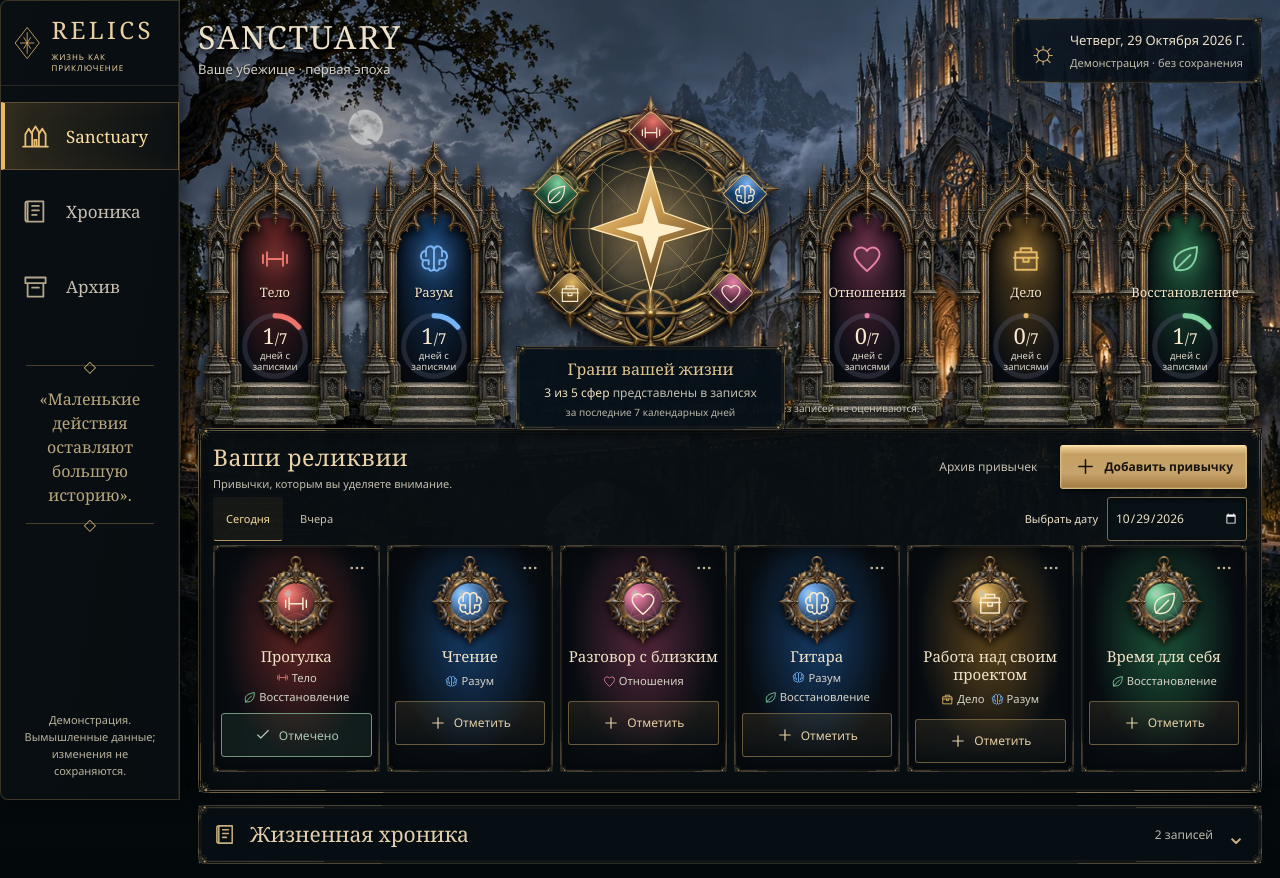
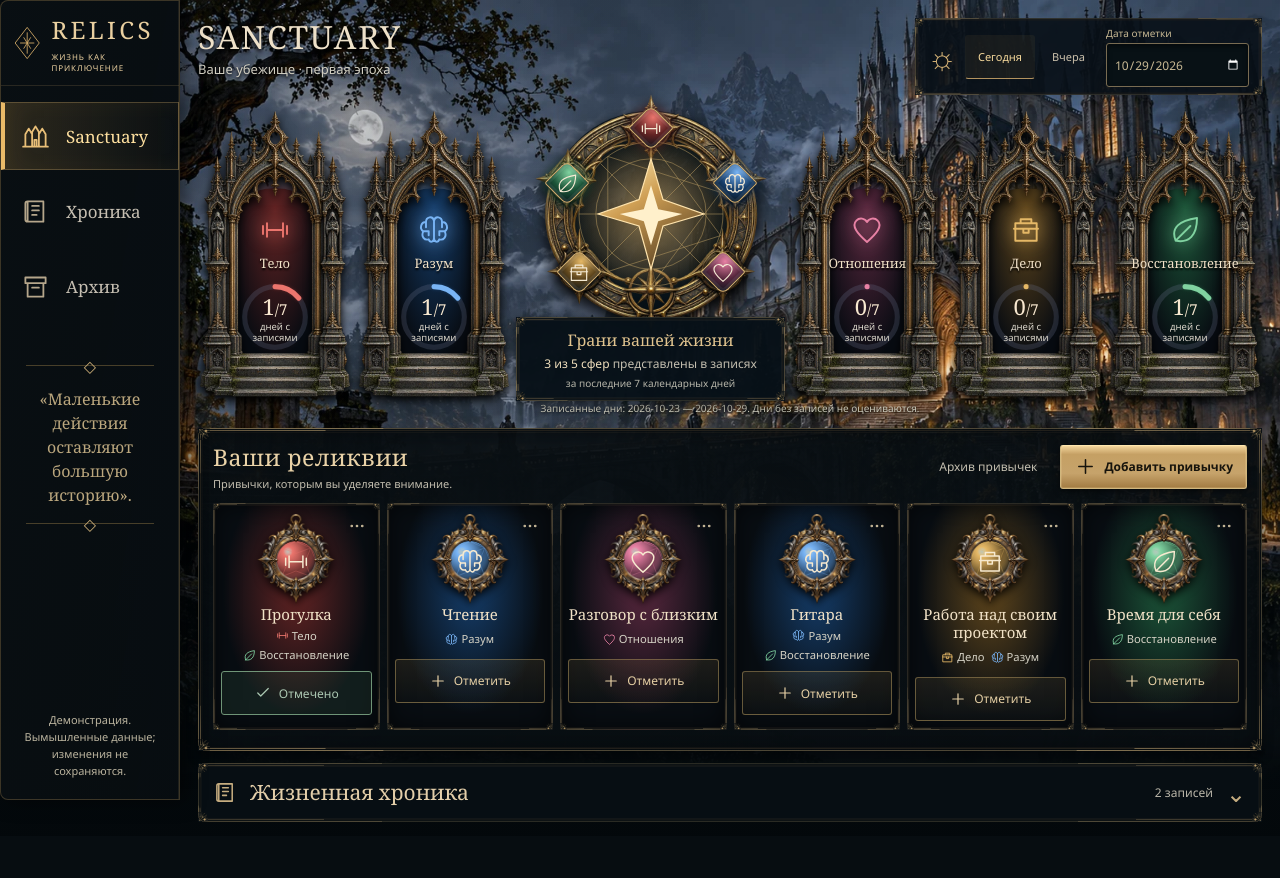
Before and after one commit to Maximus1978/Relics, a React (Vite) app: page / in a window 1280 px wide. After the commit the page ends 836 px from the top, so only its background shows below. Built offline with nearby package versions, Linux system fonts and the light colour scheme.

Commit message:
fix(ui): fit shrine caption and Chronicle into desktop viewport

```diff
--- a/src/App.tsx
+++ b/src/App.tsx
@@ -3,7 +3,7 @@ import { localDay } from './domain/activity';
 import { recentActivity } from './domain/recentActivity';
 import { useRelicsModel } from './application/useRelicsModel';
 import HabitForm from './components/HabitForm';
-import { displayDay } from './ui/dates';
+import { yesterday } from './ui/dates';
 import SphereInstallation from './ui/sanctuary/SphereInstallation';
 import RelicInventory from './ui/sanctuary/RelicInventory';
 import Chronicle from './ui/sanctuary/Chronicle';
@@ -42,7 +42,12 @@ export default function App() {
       <p className={model.native ? 'rail-status' : 'preview-notice'}>{model.native ? 'Локально · офлайн' : 'Демонстрация. Вымышленные данные; изменения не сохраняются.'}</p>
     </aside>
     <main className="sanctuary-main" id="main-content">
-      <header className="world-heading"><div><h1>Sanctuary</h1><p>Ваше убежище · первая эпоха</p></div><div className="world-heading__date"><span className="world-heading__sun" aria-hidden="true">☼</span><span>{displayDay(model.day)}<small>{model.native ? 'Локально · в своём ритме' : 'Демонстрация · без сохранения'}</small></span></div></header>
+      <header className="world-heading"><div><h1>Sanctuary</h1><p>Ваше убежище · первая эпоха</p></div>
+        <div className="world-heading__date"><span className="world-heading__sun" aria-hidden="true">☼</span><div className="date-shortcuts" role="group" aria-label="Быстрый выбор даты">
+          <button aria-pressed={model.day === localDay()} disabled={model.busy || model.managingHabit} onClick={() => model.setDay(localDay())}>Сегодня</button>
+          <button aria-pressed={model.day === yesterday()} disabled={model.busy || model.managingHabit} onClick={() => model.setDay(yesterday())}>Вчера</button></div>
+          <label>Дата отметки<input type="date" value={model.day} max={localDay()} disabled={model.busy || model.managingHabit} onChange={event => model.setDay(event.target.value)} /></label></div>
+      </header>
       <SphereInstallation observation={observation} />
       <RelicInventory model={model} />
       <Chronicle model={model} open={journalOpen} onToggle={setJournalOpen} reference={journal} />
--- a/src/ui/sanctuary/RelicInventory.tsx
+++ b/src/ui/sanctuary/RelicInventory.tsx
@@ -1,7 +1,5 @@
 import { spheres } from '../../domain/activity';
 import type { RelicsModel } from '../../application/useRelicsModel';
-import { localDay } from '../../domain/activity';
-import { yesterday } from '../dates';
 import HabitActions from '../../components/HabitActions';
 import SphereIcon from '../../components/SphereIcon';
 import RelicArt from './RelicArt';
@@ -15,11 +13,6 @@ export default function RelicInventory({ model }: { model: RelicsModel }) {
       <div className="inventory-heading__actions"><button className="button-quiet" ref={model.archiveToggle} onClick={model.toggleArchive} disabled={model.busy || model.managingHabit}>
         {model.showArchived ? 'Активные' : 'Архив привычек'}</button>
         <button className="button-primary" ref={model.addHabitButton} onClick={model.beginCreate} disabled={!model.canSave || model.busy || model.managingHabit} aria-haspopup="dialog"><ShellIcon kind="plus" />Добавить привычку</button></div>
-    </div>
-    <div className="inventory-date"><div className="date-shortcuts" role="group" aria-label="Быстрый выбор даты">
-      <button aria-pressed={model.day === localDay()} disabled={model.busy || model.managingHabit} onClick={() => model.setDay(localDay())}>Сегодня</button>
-      <button aria-pressed={model.day === yesterday()} disabled={model.busy || model.managingHabit} onClick={() => model.setDay(yesterday())}>Вчера</button></div>
-      <label>Выбрать дату<input type="date" value={model.day} max={localDay()} disabled={model.busy || model.managingHabit} onChange={event => model.setDay(event.target.value)} /></label>
     </div>
     {!model.visibleHabits.length && <p className="inventory-empty">{model.showArchived ? 'В архиве пока нет привычек.' : 'Добавьте привычку, когда будет удобно.'}</p>}
     <ul className="relic-grid" id="habit-list">{model.visibleHabits.map(habit => {
--- a/src/ui/sanctuary/installation.css
+++ b/src/ui/sanctuary/installation.css
@@ -13,7 +13,7 @@
 .recorded-ring > span { position: absolute; inset: 0; display: flex; align-items: center; justify-content: center; flex-direction: column; text-align: center; }
 .recorded-ring strong { color: #f8e8d0; font: 22px var(--font-display); } .recorded-ring small { font-size: 15px; } .recorded-ring em { width: 64px; color: #ddd8cc; font: normal 9.5px/1.2 var(--font-ui); }
 .balance-center { grid-column: 3; grid-row: 1; align-self: center; position: relative; z-index: 2; min-width: 0; display: flex; flex-direction: column; align-items: center; }
-.balance-wheel { width: min(100%, 318px); aspect-ratio: 1; position: relative; isolation: isolate; margin-bottom: -17px; filter: drop-shadow(0 5px 8px #000); }
+.balance-wheel { width: min(100%, 270px); aspect-ratio: 1; position: relative; isolation: isolate; margin-bottom: -17px; filter: drop-shadow(0 5px 8px #000); }
 .balance-wheel::before { content: ''; position: absolute; inset: 7%; background: radial-gradient(ellipse, #b0874540, #07131ade 58%, #03090ddb); border-radius: 50%; z-index: -1; }
 .balance-wheel__frame, .balance-wheel__geometry { position: absolute; inset: 0; width: 100%; height: 100%; pointer-events: none; }
 .balance-wheel__geometry { z-index: 1; }
@@ -23,7 +23,7 @@
 .balance-caption { position: relative; width: 100%; padding: 11px 9px 10px; text-align: center; background: #071017f5; border: 1px solid #aa8b55; border-image: var(--panel-art) 24 / 10px / 0 stretch; box-shadow: 0 3px 8px #0008; }
 .balance-caption h2 { color: #e1c48f; font-size: 17px; margin-bottom: 4px; } .balance-caption p { font-size: 12px; } .balance-caption p strong { font-weight: 500; color: #f0dfbd; } .balance-caption > span { display: block; font-size: 10px; color: #b7b6aa; margin-top: 3px; }
 .observation-period { position: absolute; left: 0; right: 0; bottom: 0; text-align: center; font-size: 10px; color: #c8c7b8; text-shadow: 0 1px 3px #000; }
-@media (max-width: 1300px) { .world-installation { height: 322px; grid-template-columns: repeat(2, minmax(0, 1fr)) minmax(240px, 1.75fr) repeat(3, minmax(0, 1fr)); } .sphere-shrine { height: 292px; } .sphere-shrine__content { gap: 8px; } .sphere-shrine__symbol, .sphere-shrine__symbol .line-icon { height: 32px; width: 32px; } .recorded-ring { width: 74px; height: 74px; } .sphere-shrine h2 { font-size: 13px; } .balance-caption h2 { font-size: 16px; } }
+@media (max-width: 1300px) { .balance-wheel { max-width: 240px; } .world-installation { height: 322px; grid-template-columns: repeat(2, minmax(0, 1fr)) minmax(240px, 1.75fr) repeat(3, minmax(0, 1fr)); } .sphere-shrine { height: 292px; } .sphere-shrine__content { gap: 8px; } .sphere-shrine__symbol, .sphere-shrine__symbol .line-icon { height: 32px; width: 32px; } .recorded-ring { width: 74px; height: 74px; } .sphere-shrine h2 { font-size: 13px; } .balance-caption h2 { font-size: 16px; } }
 @media (max-width: 1100px) { .world-installation { height: 302px; gap: 2px; grid-template-columns: repeat(2, minmax(0, 1fr)) minmax(215px, 1.7fr) repeat(3, minmax(0, 1fr)); } .sphere-shrine { height: 275px; } .sphere-shrine__content { top: 35%; gap: 6px; } .sphere-shrine h2 { font-size: 12px; } .recorded-ring { width: 68px; height: 68px; } .balance-caption p { font-size: 11px; } }
 @media (max-width: 760px) { .world-installation { height: auto; padding: 0 0 28px; gap: 5px 10px; grid-template-columns: repeat(2, minmax(0, 1fr)); align-items: start; }
   .balance-center { grid-column: 1 / -1; grid-row: 1; padding-bottom: 7px; } .balance-wheel { width: 200px; margin-bottom: -12px; } .balance-caption { width: 260px; padding: 8px; } .balance-caption h2 { font-size: 15px; } .balance-caption p { font-size: 11px; }
--- a/src/ui/sanctuary/inventory.css
+++ b/src/ui/sanctuary/inventory.css
@@ -4,13 +4,10 @@
 .inventory-heading p { font-size: 11px; margin-top: 3px; }
 .inventory-heading__actions { display: flex; gap: 9px; }
 .inventory-heading__actions button { font-size: 12px; }
-.inventory-date { display: flex; align-items: center; justify-content: space-between; gap: 10px; min-height: 52px; font-size: 11px; }
 .date-shortcuts { display: flex; gap: 4px; }
 .date-shortcuts button { min-height: 44px; padding: 5px 12px; background: transparent; border-color: transparent; color: #ccc1ac; font-size: 11px; }
 .date-shortcuts button[aria-pressed=true] { color: #f5d89b; border-bottom-color: #b3935f; background: #c19c5014; }
-.inventory-date label { display: flex; gap: 9px; align-items: center; }
-.inventory-date input { width: 140px; min-height: 44px; padding: 5px 7px; font-size: 12px; }
-.relic-grid { display: grid; grid-template-columns: repeat(6, minmax(0, 1fr)); gap: 10px; padding: 0; margin: 0; list-style: none; }
+.relic-grid { display: grid; grid-template-columns: repeat(6, minmax(0, 1fr)); gap: 10px; padding: 0; margin: 10px 0 0; list-style: none; }
 .relic-item { position: relative; min-width: 0; display: flex; flex-direction: column; align-items: center; padding: 9px 7px 8px; background: radial-gradient(ellipse at 50% 40%, var(--sphere-dark), #080d12 63%); border: 1px solid #806947; border-image: var(--panel-art) 24 / 7px / 0 stretch; box-shadow: inset 0 0 25px #000a; }
 .relic-item .relic-art { width: 108px; height: 108px; filter: drop-shadow(0 3px 5px #000); }
 .relic-item__definition { text-align: center; width: 100%; min-width: 0; }
@@ -34,7 +31,6 @@
 @media (max-width: 1300px) { .relic-grid { gap: 7px; } .relic-item .relic-art { width: 92px; height: 92px; } .relic-item h4 { font-size: 15px; } .inventory-heading h2 { font-size: 23px; } }
 @media (max-width: 1100px) { .inventory-heading p { display: none; } .relic-item .sphere-tags { font-size: 9px; } .relic-grid { gap: 5px; } .relic-item { padding-left: 5px; padding-right: 5px; } }
 @media (max-width: 760px) { .relic-inventory { padding: 13px 10px 0; margin-top: 10px; } .inventory-heading { align-items: stretch; flex-direction: column; gap: 7px; } .inventory-heading h2 { font-size: 23px; } .inventory-heading__actions { justify-content: space-between; gap: 6px; } .inventory-heading__actions button { padding: 6px 8px; font-size: 11px; } .inventory-heading__actions .line-icon { width: 17px; height: 17px; }
-  .inventory-date { flex-wrap: wrap; gap: 0; margin: 5px 0; } .inventory-date label { gap: 5px; font-size: 10px; } .inventory-date input { width: 128px; font-size: 11px; } .date-shortcuts button { padding: 5px 6px; }
   .relic-grid { display: flex; flex-direction: column; gap: 8px; } .relic-item { display: grid; grid-template-columns: 68px minmax(0, 1fr) 44px; gap: 6px; padding: 7px 8px; min-height: 100px; background: radial-gradient(ellipse at 0% 50%, var(--sphere-dark), #080d12 65%); }
   .relic-item .relic-art { width: 68px; height: 68px; } .relic-item__definition { text-align: left; padding-right: 9px; } .relic-item h4 { font-size: 16px; } .relic-item .sphere-tags { justify-content: flex-start; font-size: 10px; }
   .completion-button { width: 44px; height: 44px; padding: 7px; margin: 20px 0 0; } .completion-button > span { display: none; } .completion-button .line-icon { width: 22px; height: 22px; } .restore-button { grid-column: 2 / -1; width: auto; margin: 0; } .habit-actions { top: -5px; right: 2px; }
--- a/src/ui/sanctuary/shell.css
+++ b/src/ui/sanctuary/shell.css
@@ -19,8 +19,9 @@
 .world-heading { height: 84px; display: flex; align-items: flex-start; justify-content: space-between; gap: 20px; }
 .world-heading h1 { font-size: 38px; line-height: 1.2; text-transform: uppercase; letter-spacing: .055em; text-shadow: 0 3px 4px #000; }
 .world-heading p { margin-top: 4px; font-size: 15px; color: #d2cfc2; text-shadow: 0 2px 3px #000; }
-.world-heading__date { display: flex; align-items: center; gap: 12px; min-height: 62px; max-width: 320px; padding: 10px 16px; background: #081018dc; border: 1px solid #a58c5a; border-image: var(--panel-art) 24 / 9px / 0 stretch; font-size: 13px; text-transform: capitalize; }
-.world-heading__date small { display: block; color: #c0bba9; font-size: 11px; margin-top: 6px; text-transform: none; }
+.world-heading__date { display: flex; align-items: center; gap: 8px; min-height: 64px; padding: 7px 12px; background: #081018e8; border: 1px solid #a58c5a; border-image: var(--panel-art) 24 / 9px / 0 stretch; font-size: 12px; }
+.world-heading__date label { display: flex; flex-direction: column; gap: 3px; font-size: 10px; color: #c8b994; }
+.world-heading__date input { width: 143px; min-height: 44px; font-size: 12px; padding: 5px 7px; }
 .world-heading__sun { font-size: 32px; color: #d8b578; }
 .mobile-navigation { display: none; }
 @media (max-width: 1300px) { .sanctuary-main { padding: 18px 18px 14px; } .world-heading { height: 76px; } .world-heading h1 { font-size: 32px; } .world-heading p { font-size: 13px; } }
@@ -28,7 +29,7 @@
 @media (max-width: 760px) { :root { --rail-width: 0px; } .app-rail { position: relative; height: 64px; width: auto; border: 0; border-bottom: 1px solid #9c805a70; flex-direction: row; align-items: center; justify-content: space-between; margin: 0 14px; background: transparent; box-shadow: none; }
   .app-brand { justify-content: flex-start; min-height: 64px; padding: 4px 0; border: 0; font-size: 22px; } .app-brand > span { display: block; } .app-brand small { display: none; } .app-brand > svg { height: 34px; }
   .app-rail nav, .rail-reflection { display: none; } .rail-status, .preview-notice { max-width: 155px; margin: 0; text-align: right; font-size: 10px; } .world-backdrop { height: 540px; } .world-backdrop img { object-position: 69% 10%; }
-  .sanctuary-main { margin: 0; padding: 16px 14px 80px; } .world-heading { height: 75px; } .world-heading h1 { font-size: 28px; } .world-heading p { font-size: 12px; } .world-heading__date { display: none; }
+  .sanctuary-main { margin: 0; padding: 16px 14px 80px; } .world-heading { height: auto; display: block; margin-bottom: 12px; } .world-heading h1 { font-size: 28px; } .world-heading p { font-size: 12px; } .world-heading__date { margin-top: 12px; padding: 6px; justify-content: space-between; gap: 3px; } .world-heading__sun { display: none; } .world-heading__date input { width: 132px; } .world-heading__date .date-shortcuts { gap: 0; } .world-heading__date .date-shortcuts button { padding: 5px 6px; }
   .mobile-navigation { position: fixed; z-index: 12; left: 0; right: 0; bottom: 0; height: 62px; display: flex; background: #070e12f5; border-top: 1px solid #9d8055; padding-bottom: env(safe-area-inset-bottom); }
   .mobile-navigation button { flex: 1; flex-direction: column; gap: 2px; border: 0; border-radius: 0; background: transparent; font-size: 10px; color: #d2bc93; } .mobile-navigation .line-icon { width: 22px; height: 22px; }
 }
```
